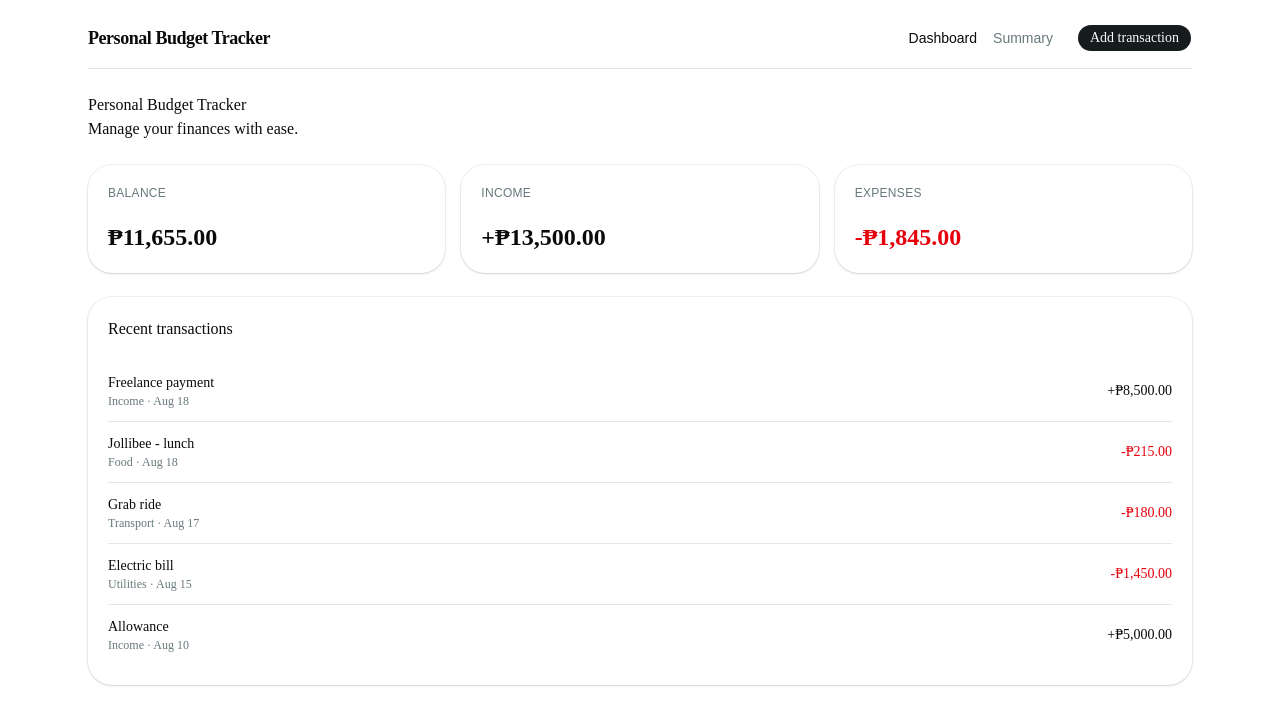
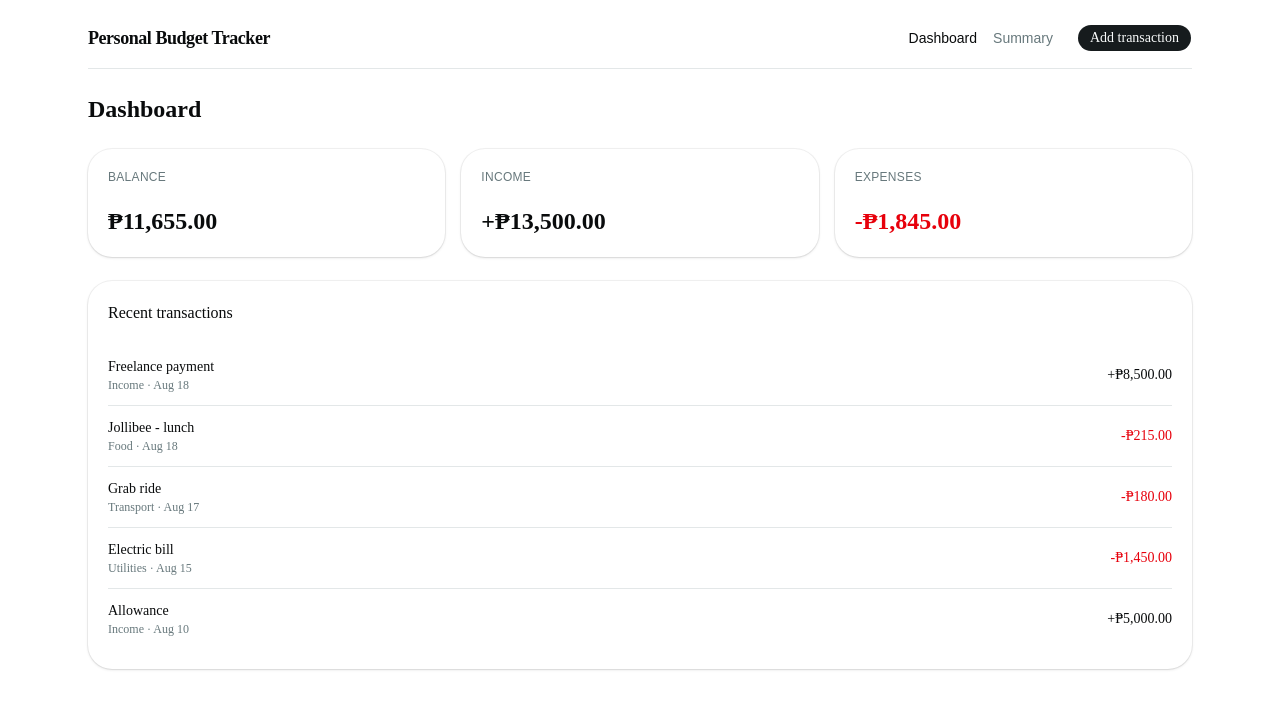
Before and after one commit to mrcv-dmg/midterm-project-webdvt, a React (Vite) app: page / in a window 1280 px wide. Shown: the top 724 px of the page. Built offline with nearby package versions, Linux system fonts and the light colour scheme.

Commit message:
squashed a few stray bugs in the garden

```diff
--- a/src/App.jsx
+++ b/src/App.jsx
@@ -17,7 +17,7 @@ function App(){
     <Routes>
       <Route path = "/" element={<Dashboard />} />
       <Route path = "/addTransaction" element={<AddTransaction />} />
-      <Route path = "/transactionDetail" element={<TransactionDetail />} />
+      <Route path="/transactionDetail/:id" element={<TransactionDetail />} />
       <Route path = "/summary" element={<Summary />} />
 
     </Routes>
--- a/src/components/ui/header.jsx
+++ b/src/components/ui/header.jsx
@@ -1,8 +1,7 @@
 export default function Header() {
   return (
     <header>
-      <h1>Personal Budget Tracker</h1>
-      <p>Manage your finances with ease.</p>
+      <h1 className="font-heading text-2xl font-semibold">Dashboard</h1>
     </header>
   );
 }
--- a/src/components/ui/transactionlist.jsx
+++ b/src/components/ui/transactionlist.jsx
@@ -1,6 +1,6 @@
 import { Link } from "react-router-dom";
 import { Card, CardHeader, CardTitle, CardContent } from "@/components/ui/card";
-import { useTransactions } from "@/context/TransactionContext";
+import { useTransactions } from "@/context/transactionContext";
 
 function formatPHP(amount) {
   return new Intl.NumberFormat("en-PH", {
--- a/src/pages/addTransaction.jsx
+++ b/src/pages/addTransaction.jsx
@@ -1,5 +1,5 @@
 import {useState} from "react";
-import { NavLink, useNavigate} from "react-router-dom";
+import {NavLink, useNavigate} from "react-router-dom";
 import Navbar from "@/components/ui/navbar";
 import {Button, buttonVariants} from "@/components/ui/button";
 import {Input} from "@/components/ui/input";
@@ -81,7 +81,6 @@ export default function AddTransaction() {
           <FieldGroup>
             <Field data-invalid={!!errors.description}>
               <FieldLabel htmlFor="description">Description</FieldLabel>
-
               <Input
                 id="description"
                 placeholder="e.g. Grab ride"
@@ -89,7 +88,6 @@ export default function AddTransaction() {
                 onChange={(e) => updateField("description", e.target.value)}
                 aria-invalid={!!errors.description}
               />
-
               {errors.description && <FieldError>{errors.description}</FieldError>}
             </Field>
 
@@ -113,7 +111,6 @@ export default function AddTransaction() {
                 <FieldLabel htmlFor="type">Type</FieldLabel>
                 <FieldDescription>Is this an expense or income?</FieldDescription>
               </FieldContent>
-
               <select
                 id="type"
                 className={selectClassName}
--- a/src/pages/summary.jsx
+++ b/src/pages/summary.jsx
@@ -1,7 +1,7 @@
 import Navbar from "@/components/ui/navbar";
 import SummaryCards from "@/components/ui/summarycards";
 import {Card, CardHeader, CardTitle, CardContent} from "@/components/ui/card";
-import {useTransactions} from "@/context/TransactionContext";
+import {useTransactions} from "@/context/transactionContext";
 
 function formatPHP(amount) {
   return new Intl.NumberFormat("en-PH", {
--- a/src/pages/transactionDetail.jsx
+++ b/src/pages/transactionDetail.jsx
@@ -8,7 +8,7 @@ import {
   CardHeader,
   CardTitle,
 } from "@/components/ui/card";
-import { useTransactions } from "@/context/TransactionContext";
+import {useTransactions} from "@/context/transactionContext";
 
 function formatPHP(amount) {
   return new Intl.NumberFormat("en-PH", {
```
